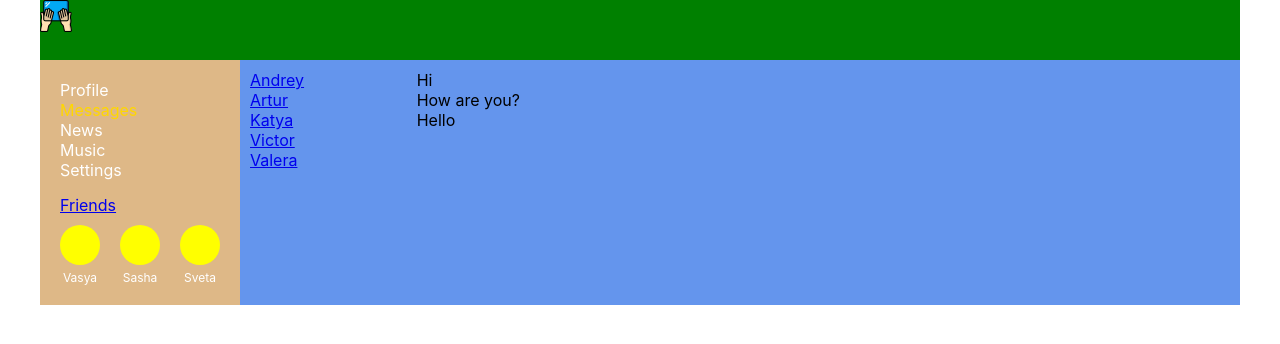
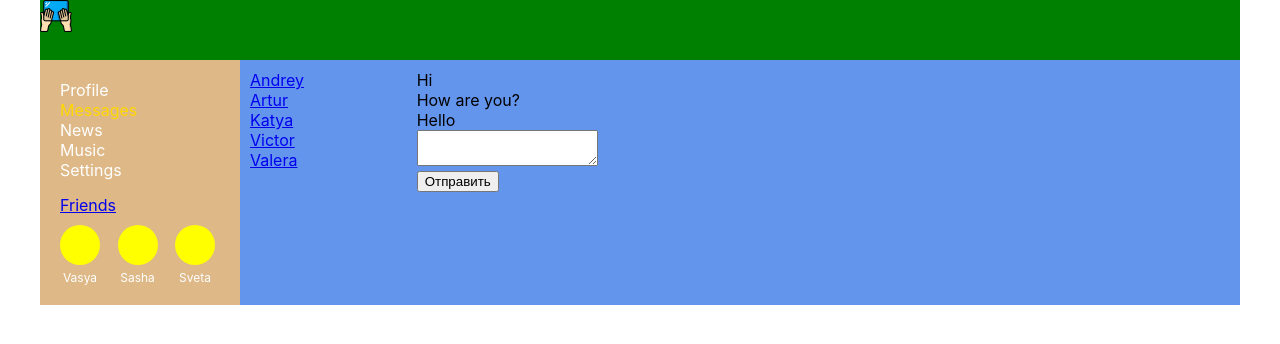
Before and after one commit to levashoffffff/react_project, a React (Create React App) app: page /dialogs in a window 1280 px wide. Shown: the top 344 px of the page. Built offline with nearby package versions, Linux system fonts and the light colour scheme.

Commit message:
onClick, virtualDOM, ref

```diff
--- a/src/components/Dialogs/Dialogs.jsx
+++ b/src/components/Dialogs/Dialogs.jsx
@@ -2,6 +2,7 @@
 import { NavLink } from 'react-router-dom';
 import Message from './Message/Message';
 import DialogItem from './DialogItem/DialogItem';
+import React from 'react';
 
 
 {/*const DialogItem = (props) => {
@@ -20,6 +21,15 @@
 }*/}
 
 const Dialogs = (props) => {
+
+    //ДЗ тренировка onClick, ref, VirtualDOM
+    let newMessageElement = React.createRef();
+    let messageData = () => {
+        let message = newMessageElement.current.value;
+        alert(message);
+        newMessageElement.current.value = '';
+    }
+
 
     {/*Данные*/}
     {/*let dialogsData = [
@@ -78,6 +88,13 @@
                 <div className={styles.message}>Hi</div>
                 <div className={styles.message}>How are you?</div>
                 <div className={styles.message}>Hello</div>*/}
+
+
+                <div>
+                    <textarea ref={newMessageElement}></textarea>
+                </div>
+                <button onClick={messageData}>Отправить</button>
+
             </div>
         </div>
     )
--- a/src/components/Navbar/Friends/Friends.module.css
+++ b/src/components/Navbar/Friends/Friends.module.css
@@ -5,11 +5,13 @@
 
 .friends {
     display: flex;
+    flex-wrap: wrap;
     justify-content: space-between;
 }
 
 .friends-item {
     margin-top: 10px;
+    margin-right: 5px;
 }
 
 .circle {
--- a/src/components/Profile/MyPosts/MyPosts.jsx
+++ b/src/components/Profile/MyPosts/MyPosts.jsx
@@ -1,3 +1,4 @@
+import React from 'react';
 import styles from './MyPosts.module.css'
 import Post from './Post/Post.jsx';
 
@@ -10,16 +11,23 @@
         )
     });
 
+    let newPostElement = React.createRef();
+
+    let addPost = () => {
+        let text = newPostElement.current.value;
+        alert(text);
+    }
+
     return (
 
             <div className={styles["posts-block"]}>
                 <h3>My posts</h3>
                 <div>
                     <div>
-                        <textarea></textarea>
+                        <textarea ref={newPostElement}></textarea>
                     </div>
                     <div>
-                        <button>Add post</button>
+                        <button onClick={ addPost }>Add post</button>
                     </div>
                     <div>
                         <button>Remove</button>
--- a/src/redux/state.js
+++ b/src/redux/state.js
@@ -23,7 +23,7 @@
       friends: [
         {id: 1, name: "Vasya"},
         {id: 2, name: "Sasha"},
-        {id: 3, name: "Sveta"}
+        {id: 3, name: "Sveta"},
       ]
     }
 }
```
